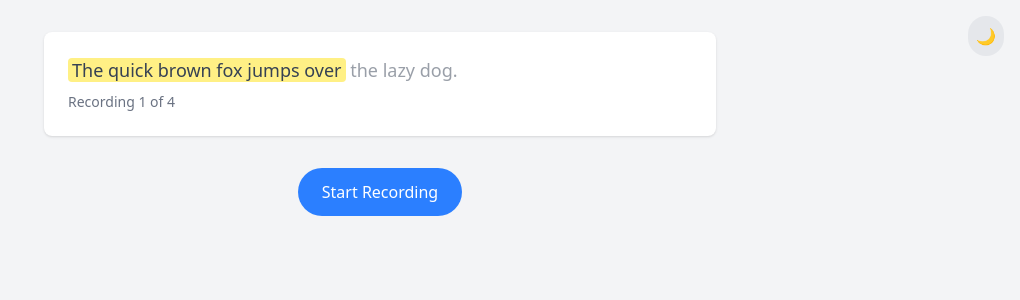
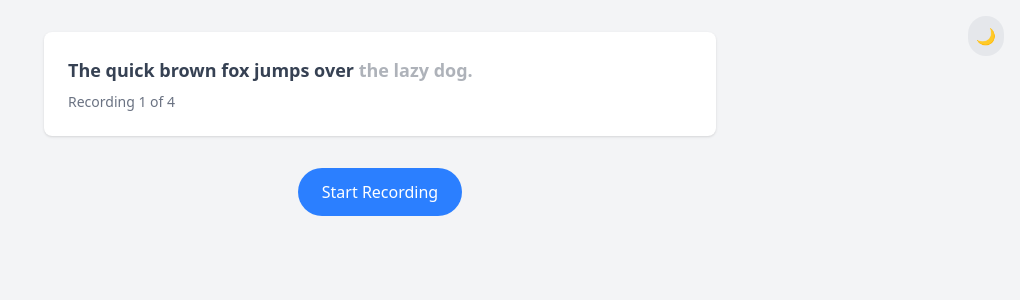
Before and after one commit to dheeraj-120501/talkyy, a React (Vite) app: page / in a window 1280 px wide. Shown: the top 300 px of the page, without its empty margins (260-1280 px from the left). Built offline with nearby package versions, Linux system fonts and the light colour scheme.

Commit message:
Update opacity of text sections in RecordText

```diff
--- a/src/components/RecordText.tsx
+++ b/src/components/RecordText.tsx
@@ -6,15 +6,13 @@ interface RecordTextProps {
 
 function RecordText({ before, highlight, after }: RecordTextProps) {
   return (
-    <>
-      <span className="opacity-50">{before}</span>
+    <div className="font-semibold">
+      <span className="opacity-40">{before}</span>
       {before && " "}
-      <span className="bg-yellow-200 dark:bg-yellow-800 px-1 rounded">
-        {highlight}
-      </span>
+      <span className="opacity-100">{highlight}</span>
       {after && " "}
-      <span className="opacity-50">{after}</span>
-    </>
+      <span className="opacity-40">{after}</span>
+    </div>
   );
 }
 
```
